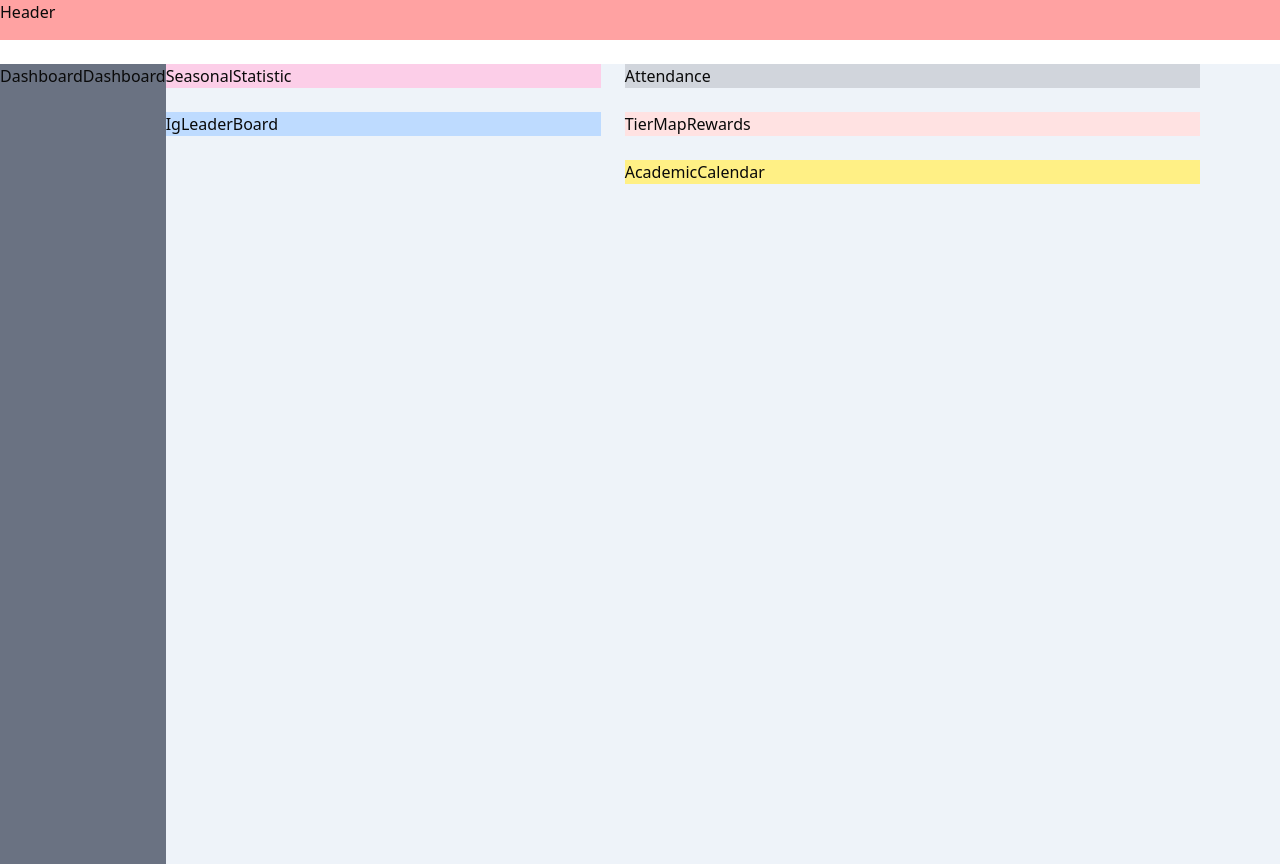
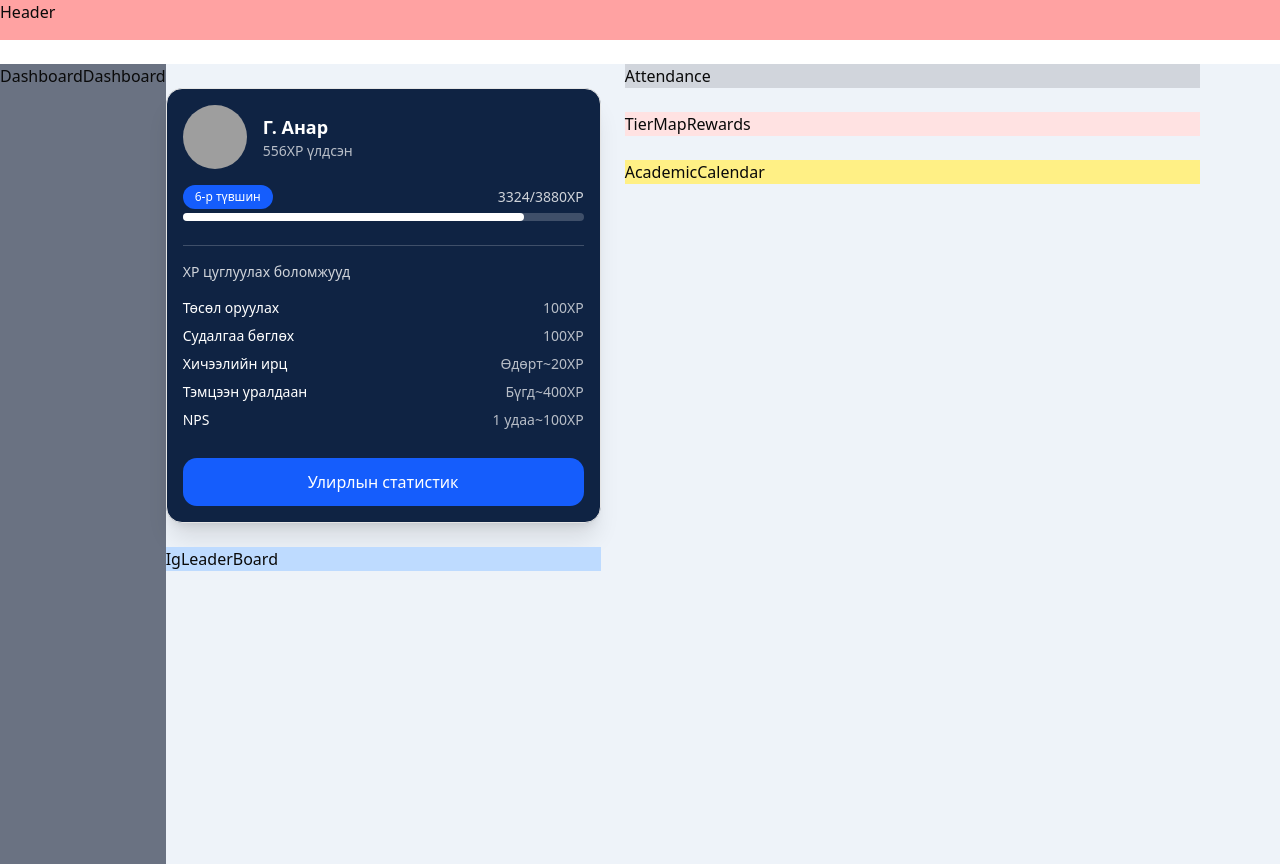
Before and after one commit to 3a-team-buddy/project-study-buddy-nosql, a Next.js app: page / in a window 1280 px wide. Built offline with nearby package versions, Linux system fonts and the light colour scheme; grey boxes are pictures that could not be loaded.

Commit message:
seasonalStatistic component hiisen

```diff
--- a/src/app/_components-main-page/SeasonalStatistic.tsx
+++ b/src/app/_components-main-page/SeasonalStatistic.tsx
@@ -1,9 +1,76 @@
 import React from "react";
+import { Card, CardContent } from "@/components/ui/card";
 
-export const SeasonalStatistic = () => {
+export default function SeasonalStatistic() {
   return (
-    <div className="w-full h-fit bg-pink-200">
-      <div>SeasonalStatistic</div>
+    <div className="w-full max-w-md mx-auto mt-6">
+      <Card className="bg-[#0F2343] text-white rounded-2xl p-4 shadow-xl">
+        <CardContent className="p-0">
+          {/* Header */}
+          <div className="flex items-center gap-4">
+            <img
+              src="/avatar.png"
+              alt="avatar"
+              className="w-16 h-16 rounded-full object-cover"
+            />
+            <div>
+              <p className="text-lg font-semibold">Г. Анар</p>
+              <p className="text-sm opacity-70">556XP үлдсэн</p>
+            </div>
+          </div>
+
+          {/* Level progress */}
+          <div className="mt-4">
+            <div className="flex items-center justify-between mb-1">
+              <span className="bg-blue-600 text-white text-xs px-3 py-1 rounded-full">
+                6-р түвшин
+              </span>
+              <span className="text-sm opacity-80">3324/3880XP</span>
+            </div>
+            <div className="w-full h-2 bg-white/20 rounded-full">
+              <div
+                className="h-full bg-white rounded-full"
+                style={{ width: "85%" }}
+              />
+            </div>
+          </div>
+
+          {/* XP боломжууд */}
+          <div className="mt-6 border-t border-white/20 pt-4">
+            <p className="text-sm opacity-80 mb-3">XP цуглуулах боломжууд</p>
+
+            <div className="flex justify-between py-1 text-sm">
+              <span>Төсөл оруулах</span>
+              <span className="opacity-70">100XP</span>
+            </div>
+
+            <div className="flex justify-between py-1 text-sm">
+              <span>Судалгаа бөглөх</span>
+              <span className="opacity-70">100XP</span>
+            </div>
+
+            <div className="flex justify-between py-1 text-sm">
+              <span>Хичээлийн ирц</span>
+              <span className="opacity-70">Өдөрт~20XP</span>
+            </div>
+
+            <div className="flex justify-between py-1 text-sm">
+              <span>Тэмцээн уралдаан</span>
+              <span className="opacity-70">Бүгд~400XP</span>
+            </div>
+
+            <div className="flex justify-between py-1 text-sm">
+              <span>NPS</span>
+              <span className="opacity-70">1 удаа~100XP</span>
+            </div>
+          </div>
+
+          {/* Button */}
+          <button className="w-full bg-blue-600 hover:bg-blue-700 text-white font-medium py-3 rounded-xl mt-6 transition">
+            Улирлын статистик
+          </button>
+        </CardContent>
+      </Card>
     </div>
   );
-};
+}
--- a/src/app/page.tsx
+++ b/src/app/page.tsx
@@ -2,10 +2,10 @@ import {
   AcademicCalendar,
   Attendance,
   IgLeaderBoard,
-  SeasonalStatistic,
   TierMapRewards,
 } from "./_components-main-page";
 import { PagesLayout } from "./_components-main-page/PagesLayout";
+import SeasonalStatistic from "./_components-main-page/SeasonalStatistic";
 
 const HomePage = () => {
   return (
```
